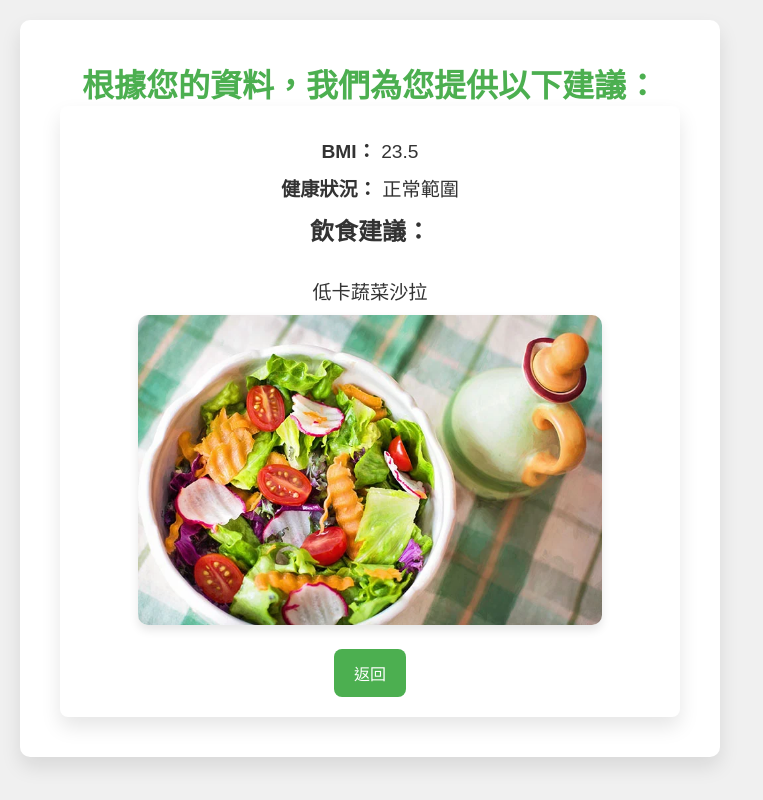
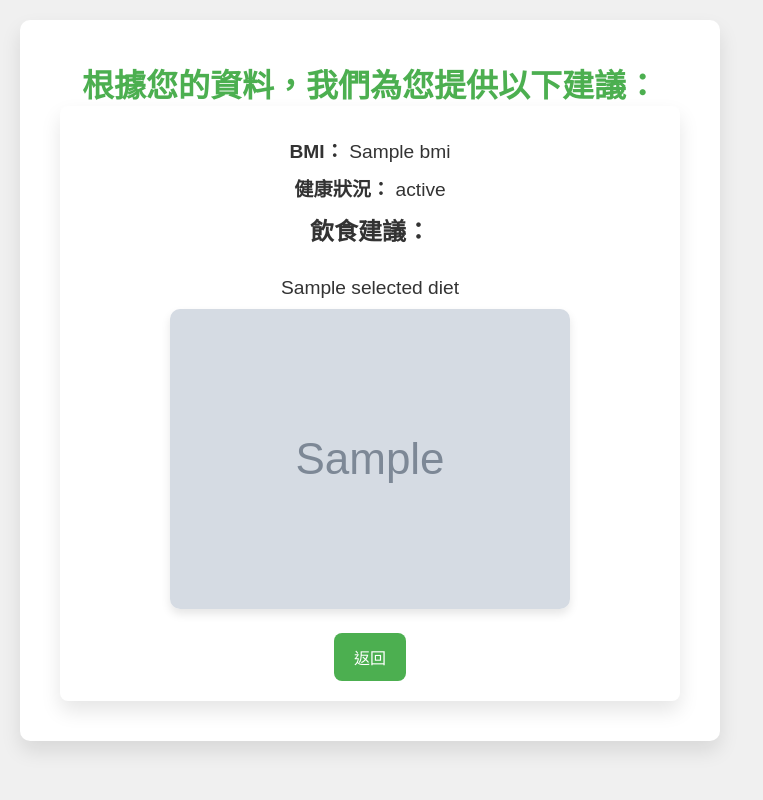
Before and after one commit to yuni930428/yuni930428.github.io, a Flask app: template templates/result.html in a window 1280 px wide. Shown: the whole page, without its empty margins (0-763 px from the left). Run offline with Flask 3, Linux system fonts and the light colour scheme; the template is opened without the code that fills it: most values are stand-ins (such as "Sample title", 1, 10 or a date in 2020); grey boxes marked "Sample" are stand-in pictures.

Commit message:
Update result.html

```diff
--- a/templates/result.html
+++ b/templates/result.html
@@ -10,13 +10,13 @@
     <div class="container">
         <h1>根據您的資料，我們為您提供以下建議：</h1>
         <div class="result">
-            <p><strong>BMI：</strong> 23.5</p> <!-- 靜態的 BMI -->
-            <p><strong>健康狀況：</strong> 正常範圍</p> <!-- 靜態的健康狀況 -->
+            <p><strong>BMI：</strong> {{ bmi }}</p>
+           <p><strong>健康狀況：</strong> {{ health_status }}</p>
 
             <h2>飲食建議：</h2>
             <div class="diet-suggestion">
-                <p>低卡蔬菜沙拉</p> <!-- 靜態的飲食名稱 -->
-                <img src="static/田園沙拉.jpg.webp" alt="低卡蔬菜沙拉" class="diet-image"> <!-- 靜態的圖片 -->
+               <p>{{ selected_diet['name'] }}</p>
+                <img src="{{ url_for('static', filename=selected_diet['image']) }}" alt="{{ selected_diet['name'] }}" class="diet-image">
             </div>
             <a href="/" class="back-btn">返回</a>
         </div>
```
